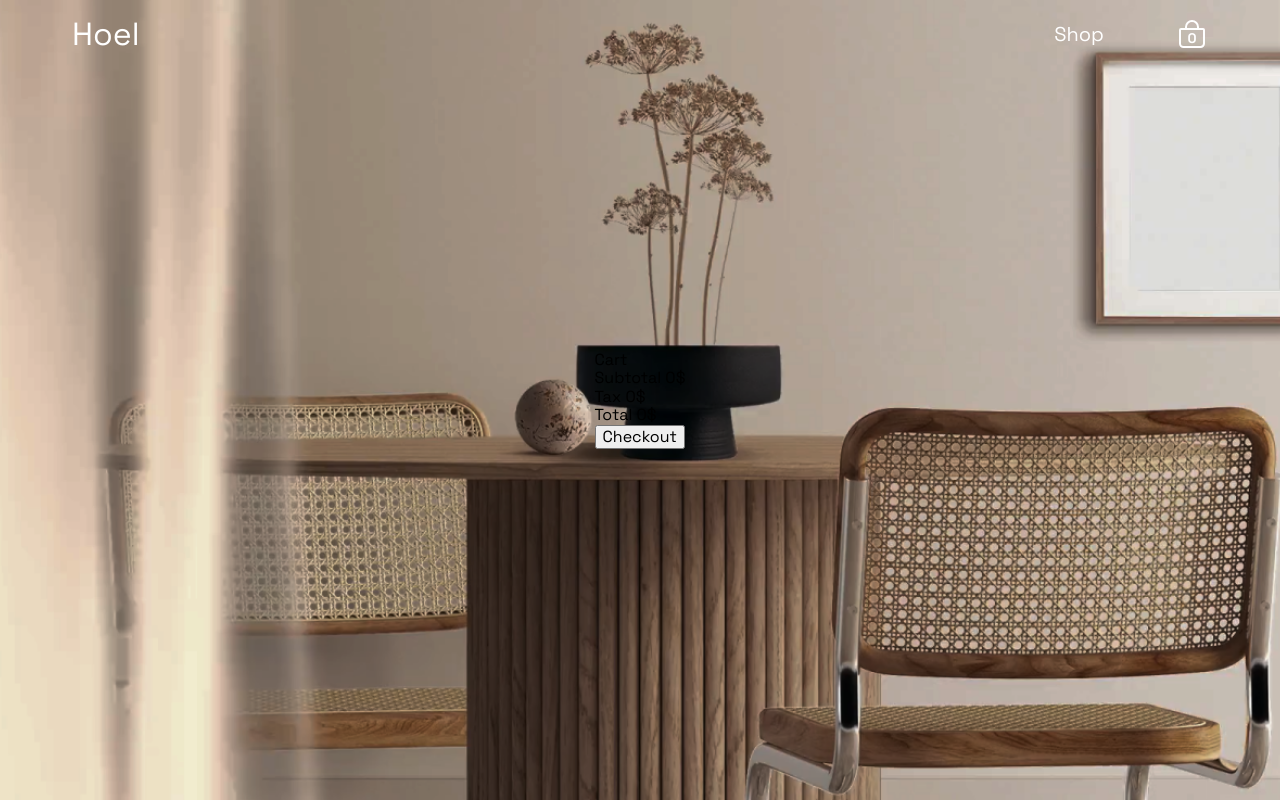
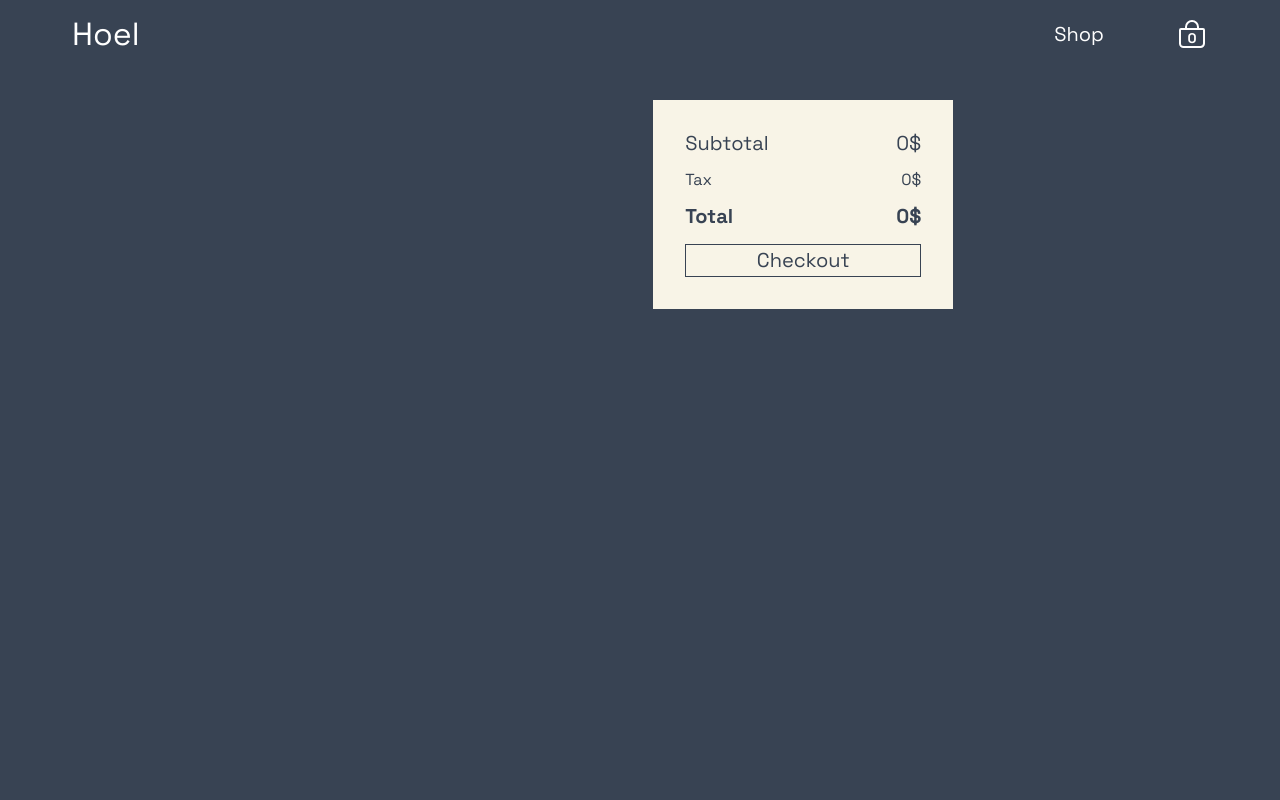
Before and after one commit to JonathanDump/Shopping-cart, a React (Vite) app: page /cart in a window 1280 px wide. Built offline with nearby package versions, Linux system fonts and the light colour scheme.

Commit message:
Make cart style

```diff
--- a/src/App.module.scss
+++ b/src/App.module.scss
@@ -2,7 +2,7 @@
 
 .app {
   min-height: 100vh;
-  // flex: 1;
+
   display: flex;
   flex-direction: column;
   position: relative;
@@ -12,7 +12,6 @@
 
   .main {
     flex: 1;
-
     display: flex;
     justify-content: center;
     align-items: center;
--- a/src/Components/ProductCard/ProductCard.module.scss
+++ b/src/Components/ProductCard/ProductCard.module.scss
@@ -15,17 +15,19 @@
 
   &:hover::after {
     visibility: visible;
+
     opacity: 1;
     transition: all 0.2s ease 0.3s;
   }
 
   &::after {
     content: attr(data-title);
+
     visibility: hidden;
     opacity: 0;
     position: absolute;
-    top: -100%;
-    left: 0;
+    top: -36px;
+    right: -8px;
     color: black;
     min-width: fit-content;
     white-space: nowrap;
--- a/src/Components/itemInfo/ItemInfo.jsx
+++ b/src/Components/itemInfo/ItemInfo.jsx
@@ -10,32 +10,40 @@ export default function ItemInfo({ item }) {
 
   return (
     <div className={itemCl.itemInfo}>
+      <div className={itemCl.container}>
         <div className={itemCl.img}>
           <img src={image} alt="Product" />
         </div>
         <div className={itemCl.name}>{name}</div>
+      </div>
+      <div className={itemCl.container}>
         <div className={itemCl.count}>
           <button
             type="button"
-          onClick={() => dispatch({ type: "decreaseItemInCart", id: item.id })}
+            disabled={inCart === 1}
+            onClick={() =>
+              dispatch({ type: "decreaseItemInCart", id: item.id })
+            }
           >
             -
           </button>
           <input
             className={itemCl.input}
             value={inCart}
-          onChange={(e) =>
+            onChange={(e) => {
               dispatch({
                 type: "handleInputChange",
                 id: item.id,
-              value: e.target.value,
-            })
-          }
+                value: +e.target.value,
+              });
+            }}
             type="number"
           />
           <button
             type="button"
-          onClick={() => dispatch({ type: "increaseItemInCart", id: item.id })}
+            onClick={() =>
+              dispatch({ type: "increaseItemInCart", id: item.id })
+            }
           >
             +
           </button>
@@ -50,5 +58,6 @@ export default function ItemInfo({ item }) {
           </button>
         </div>
       </div>
+    </div>
   );
 }
--- a/src/Components/itemInfo/ItemInfo.module.scss
+++ b/src/Components/itemInfo/ItemInfo.module.scss
@@ -1,3 +1,5 @@
+@import "/src/scss/_variables.scss";
+
 .input {
   appearance: none;
   -moz-appearance: textfield;
@@ -8,3 +10,151 @@
   -webkit-appearance: none;
   margin: 0;
 }
+
+.itemInfo {
+  max-width: fit-content;
+  display: flex;
+
+  gap: 32px;
+  position: relative;
+
+  border: 1px solid $color-linen;
+  box-sizing: border-box;
+  flex-wrap: wrap;
+  align-items: stretch;
+  flex: 0;
+
+  .container {
+    display: flex;
+
+    align-items: stretch;
+    gap: 32px;
+
+    flex: 1;
+  }
+
+  .img {
+    min-width: 128px;
+    width: 128px;
+    display: flex;
+    justify-content: center;
+    align-items: center;
+    padding: 2px;
+
+    img {
+      width: 100%;
+    }
+  }
+
+  .name {
+    max-width: 100px;
+    width: 100px;
+    align-self: center;
+  }
+
+  .count {
+    display: flex;
+    align-items: center;
+    gap: 8px;
+
+    button {
+      appearance: none;
+      outline: none;
+      color: white;
+      background-color: transparent;
+      border: none;
+      font-size: 28px;
+      cursor: pointer;
+      transition: $transition;
+      width: 34px;
+      height: 34px;
+      display: flex;
+      align-items: center;
+      justify-content: center;
+      flex-direction: column;
+      padding: 0;
+      position: relative;
+      box-sizing: border-box;
+
+      &:active {
+        color: $color-opal;
+        background-color: $color-linen;
+      }
+
+      &:disabled {
+        pointer-events: none;
+        color: rgba(255, 255, 255, 0.5);
+        user-select: none;
+      }
+    }
+
+    input {
+      appearance: none;
+      border: none;
+      outline: none;
+      width: 50px;
+      text-align: center;
+      line-height: 2rem;
+      background-color: $color-linen;
+      box-sizing: border-box;
+    }
+  }
+  .wrapper {
+    display: flex;
+    flex-direction: column;
+    align-self: stretch;
+    position: relative;
+
+    .total {
+      align-self: center;
+      justify-self: center;
+      flex: 1;
+      display: flex;
+      justify-content: center;
+      align-items: center;
+      width: 74.67px;
+    }
+
+    button {
+      appearance: none;
+      border: none;
+      padding: 4px 6px;
+      box-sizing: border-box;
+      border: 1px solid $color-linen;
+      border-right: none;
+      border-bottom: none;
+      transition: $transition;
+      cursor: pointer;
+      background-color: $color-opal;
+      color: $color-linen;
+      position: absolute;
+      bottom: 0;
+      right: 0;
+
+      &:hover {
+        background-color: $color-linen;
+        color: $color-opal;
+      }
+    }
+  }
+}
+
+@media (max-width: 730px) {
+  .itemInfo {
+    gap: 16px;
+
+    .container {
+      gap: 16px;
+    }
+  }
+}
+
+@media (max-width: 540px) {
+  .itemInfo {
+    display: block;
+
+    .container {
+      justify-content: space-between;
+    }
+  }
+}
--- a/src/Pages/Cart/Cart.jsx
+++ b/src/Pages/Cart/Cart.jsx
@@ -18,7 +18,6 @@ export function Cart() {
 
   return (
     <div className={cart.cart}>
-      Cart
       <div className={cart.items}>
         {products.map((item) => {
           if (item.inCart) {
@@ -29,13 +28,13 @@ export function Cart() {
       <div className={cart.billingInfo}>
         <div className={cart.bill}>
           <div className={cart.text}>
-            Subtotal <span>{subtotal}$</span>
+            Subtotal<div>{subtotal}$</div>
           </div>
-          <div className={cart.text}>
-            Tax <span>{tax}$</span>
+          <div className={`${cart.text} ${cart.tax}`}>
+            Tax <div>{tax}$</div>
           </div>
           <div className={`${cart.text} ${cart.total}`}>
-            Total <span>{total}$</span>
+            Total <div>{total}$</div>
           </div>
           <button type="button">Checkout</button>
         </div>
--- a/src/Pages/Cart/Cart.module.scss
+++ b/src/Pages/Cart/Cart.module.scss
@@ -0,0 +1,90 @@
+@import "/src/scss/_variables.scss";
+
+.cart {
+  flex: 1;
+  max-height: 100%;
+  width: 100%;
+  background-color: $color-opal;
+  display: flex;
+  justify-content: space-evenly;
+
+  padding: 84px 32px 32px 32px;
+  color: white;
+  gap: 32px;
+  box-sizing: border-box;
+  flex-wrap: wrap;
+
+  transition: $transition;
+
+  .items {
+    overflow-x: auto;
+    display: flex;
+    flex-direction: column;
+    gap: 16px;
+    align-self: stretch;
+
+    padding-top: 16px;
+  }
+
+  .billingInfo {
+    padding-top: 16px;
+    display: flex;
+    align-self: flex-start;
+    top: 0;
+    position: sticky;
+
+    .bill {
+      box-sizing: border-box;
+      min-width: 300px;
+      display: flex;
+      flex-direction: column;
+      background-color: $color-linen;
+      color: $color-opal;
+      justify-content: center;
+      gap: 16px;
+      padding: 32px;
+      font-size: 20px;
+
+      .text {
+        display: flex;
+        justify-content: space-between;
+      }
+
+      .tax {
+        font-size: 16px;
+      }
+
+      .total {
+        font-weight: 800;
+      }
+
+      button {
+        appearance: none;
+        box-sizing: border-box;
+        border: 1px solid $color-opal;
+        color: $color-opal;
+        padding: 4px 6px;
+        background-color: $color-linen;
+        transition: $transition;
+        cursor: pointer;
+
+        &:hover {
+          background-color: $color-opal;
+          color: $color-linen;
+        }
+      }
+    }
+  }
+}
+
+@media (max-width: 600px) {
+  .cart {
+    padding: 100px 16px 32px 16px;
+  }
+
+  .billingInfo {
+    .bill {
+      padding: 16px !important;
+    }
+  }
+}
--- a/src/Pages/Shop/Shop.module.scss
+++ b/src/Pages/Shop/Shop.module.scss
@@ -1,17 +1,16 @@
 @import "/src/scss/_variables.scss";
 
 .shop {
-  // height: 100%;
   flex: 1;
   background-color: $color-opal;
   display: flex;
   justify-content: center;
   align-items: center;
   flex-wrap: wrap;
-  // padding-top: 70px;
   padding: 100px 32px 32px 32px;
   color: white;
   gap: 32px;
+  box-sizing: border-box;
 }
 
 @media (max-width: 600px) {
--- a/src/functions/reducer.js
+++ b/src/functions/reducer.js
@@ -29,16 +29,15 @@ export function reducer(products, action) {
     }
     case "increaseItemInCart": {
       return products.map((item) => {
-        console.log("init", item.inCart);
         if (item.id === action.id) {
           return { ...item, inCart: item.inCart + 1 };
         }
-        console.log("res", item.inCart);
+
         return item;
       });
     }
     case "handleInputChange": {
-      products.map((item) => {
+      return products.map((item) => {
         if (item.id === action.id) {
           return { ...item, inCart: action.value };
         }
```
Lines whose indentation alone changed are shown as unchanged.
